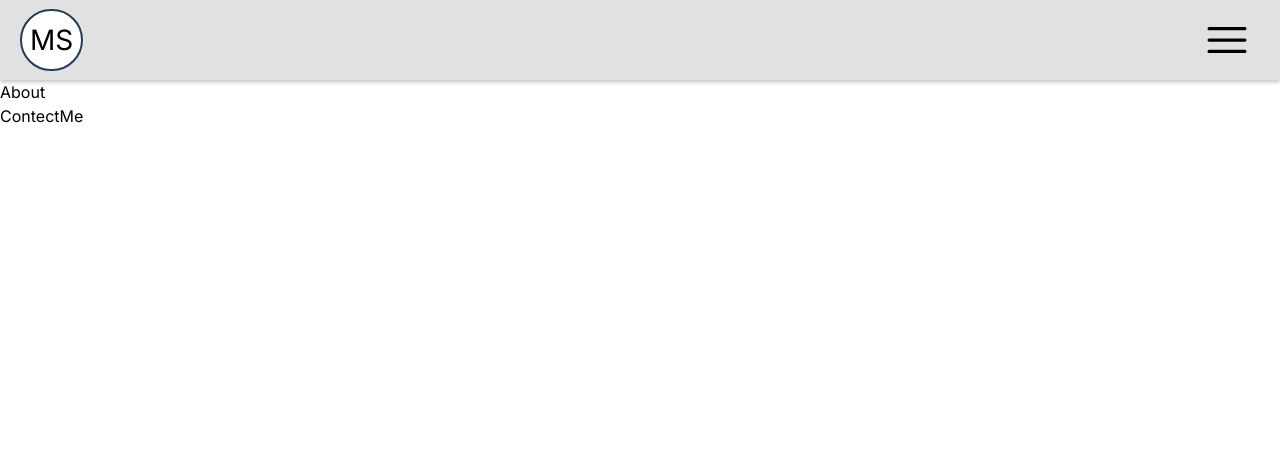
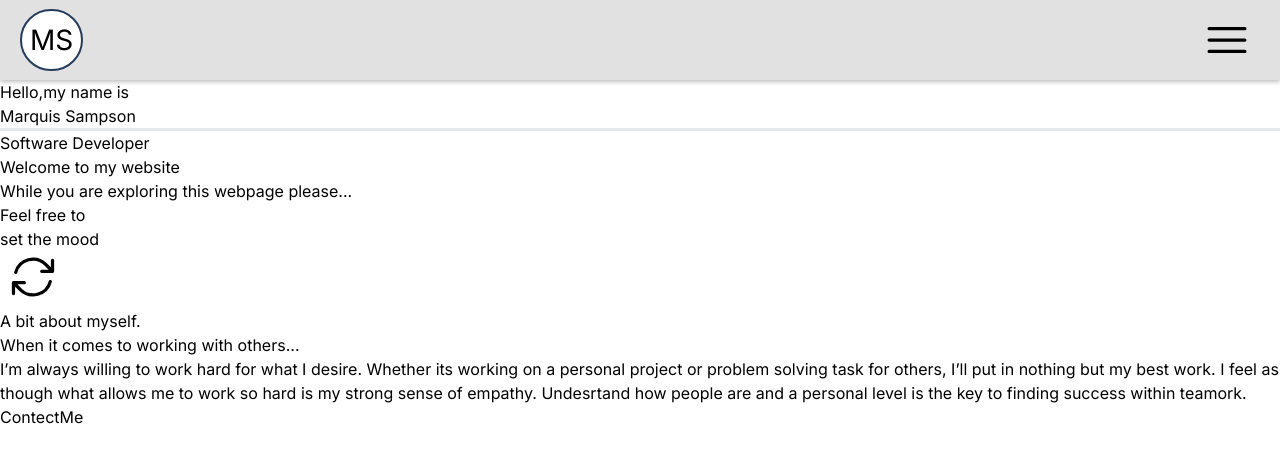
Before and after one commit to Marquis4484/msampson-resume, a Next.js app: page / in a window 1280 px wide. Shown: the top 462 px of the page. Built offline with nearby package versions, Linux system fonts and the light colour scheme.

Commit message:
Updates to various components

```diff
--- a/src/app/page.tsx
+++ b/src/app/page.tsx
@@ -1,9 +1,10 @@
 import React from "react";
-import { About, ContactMe } from "@/components";
+import { About, ContactMe, Home } from "@/components";
 
-export default function Home() {
+export default function HomePage() {
    return (
       <h1>
+         <Home />
          <About />
          <ContactMe />
       </h1>
--- a/src/components/About.tsx
+++ b/src/components/About.tsx
@@ -1,5 +1,18 @@
 import React from "react";
 
 export default function About() {
-   return <div>About</div>;
+   return (
+      <div>
+         <h1>A bit about myself.</h1>
+         <h2>When it comes to working with others...</h2>
+         <p>
+            I’m always willing to work hard for what I desire. Whether its
+            working on a personal project or problem solving task for others,
+            I’ll put in nothing but my best work. I feel as though what allows
+            me to work so hard is my strong sense of empathy. Undesrtand how
+            people are and a personal level is the key to finding success within
+            teamork.
+         </p>
+      </div>
+   );
 }
--- a/src/components/Home.tsx
+++ b/src/components/Home.tsx
@@ -1,5 +1,20 @@
 import React from "react";
+import { ArrowPathIcon } from "@heroicons/react/24/solid";
 
 export default function Home() {
-   return <div>Home</div>;
+   return (
+      <div>
+         <p>Hello,my name is</p>
+         <span>Marquis Sampson</span>
+         <div className="border-t-[3px]"></div>
+         <span>Software Developer</span>
+         <p>Welcome to my website</p>
+         <p>While you are exploring this webpage please...</p>
+         <p>Feel free to</p>
+         <p>set the mood</p>
+         <button>
+            <ArrowPathIcon className="h-[52px] w-[66px]" />
+         </button>
+      </div>
+   );
 }
--- a/src/components/Skills.tsx
+++ b/src/components/Skills.tsx
@@ -1,5 +1,15 @@
 import React from "react";
 
 export default function Skills() {
-   return <div>Skills</div>;
+   return (
+      <div>
+         <h1>The skills that I can offer...</h1>
+         <p>
+            I have a list of relevant skills lited in the next section. However,
+            If, you’d like to receive a copy of my skills in a pdf, you can
+            press the resume button below!
+         </p>
+         <button>Resume</button>
+      </div>
+   );
 }
```
